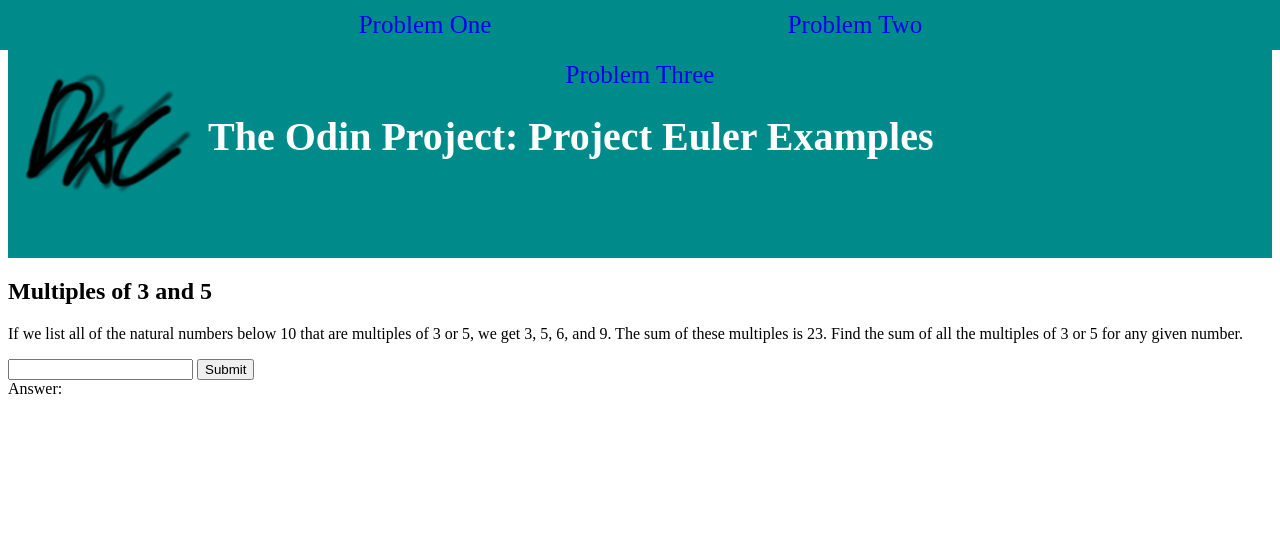
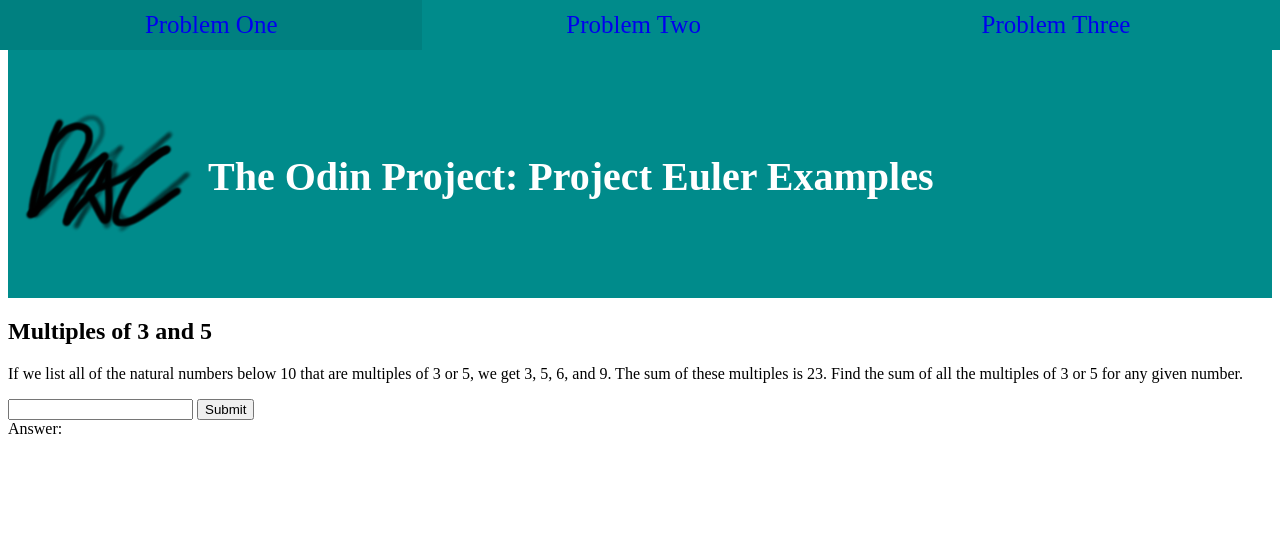
Before and after one commit to dangermouse121985/euler, a PHP site: page / in a window 1280 px wide. Shown: the top 538 px of the page. Run offline with PHP 8.4, Linux system fonts and the light colour scheme.

Commit message:
Fixed header

```diff
--- a/styles/styles.css
+++ b/styles/styles.css
@@ -3,6 +3,9 @@
 	height: 250px;
 	width: 100%;
 	display: inline-block;
+	left: 100px;
+	right: 100%;
+	margin-top: 40px;
 }
 
 #header_image {
@@ -39,13 +42,16 @@ h1 {
 	vertical-align: center;
 	text-align: center;
 	line-height: 50px;
-	font-size: 25px
+	font-size: 25px;
+	display: block;
+	position: absolute;
+	display: flex;
 
 }
 
 .probHeader {
 
-	width: 33.1%;
+	width: 33%;
 	/*float: left;*/
 	display: inline-block;
 	height: 50px;
```
